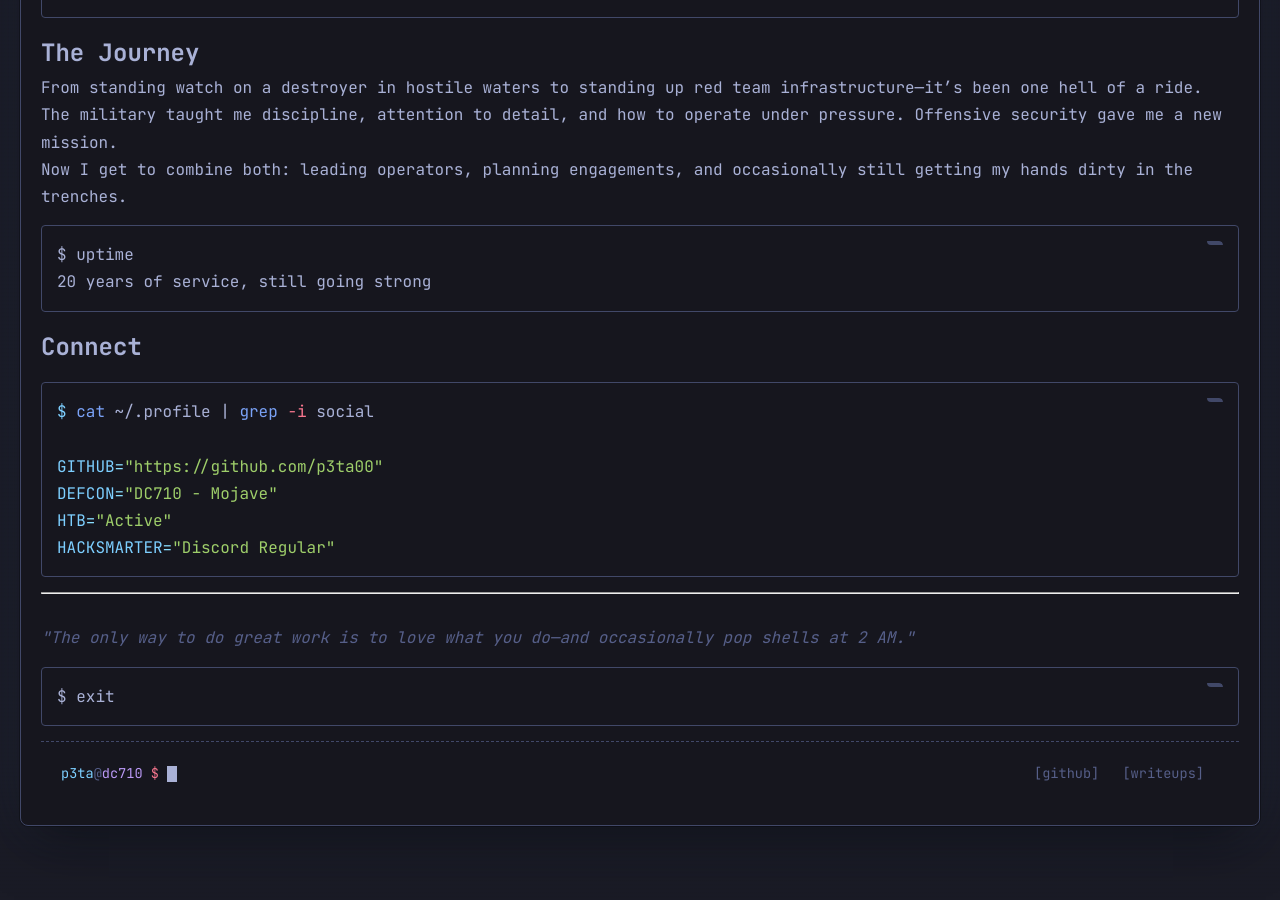
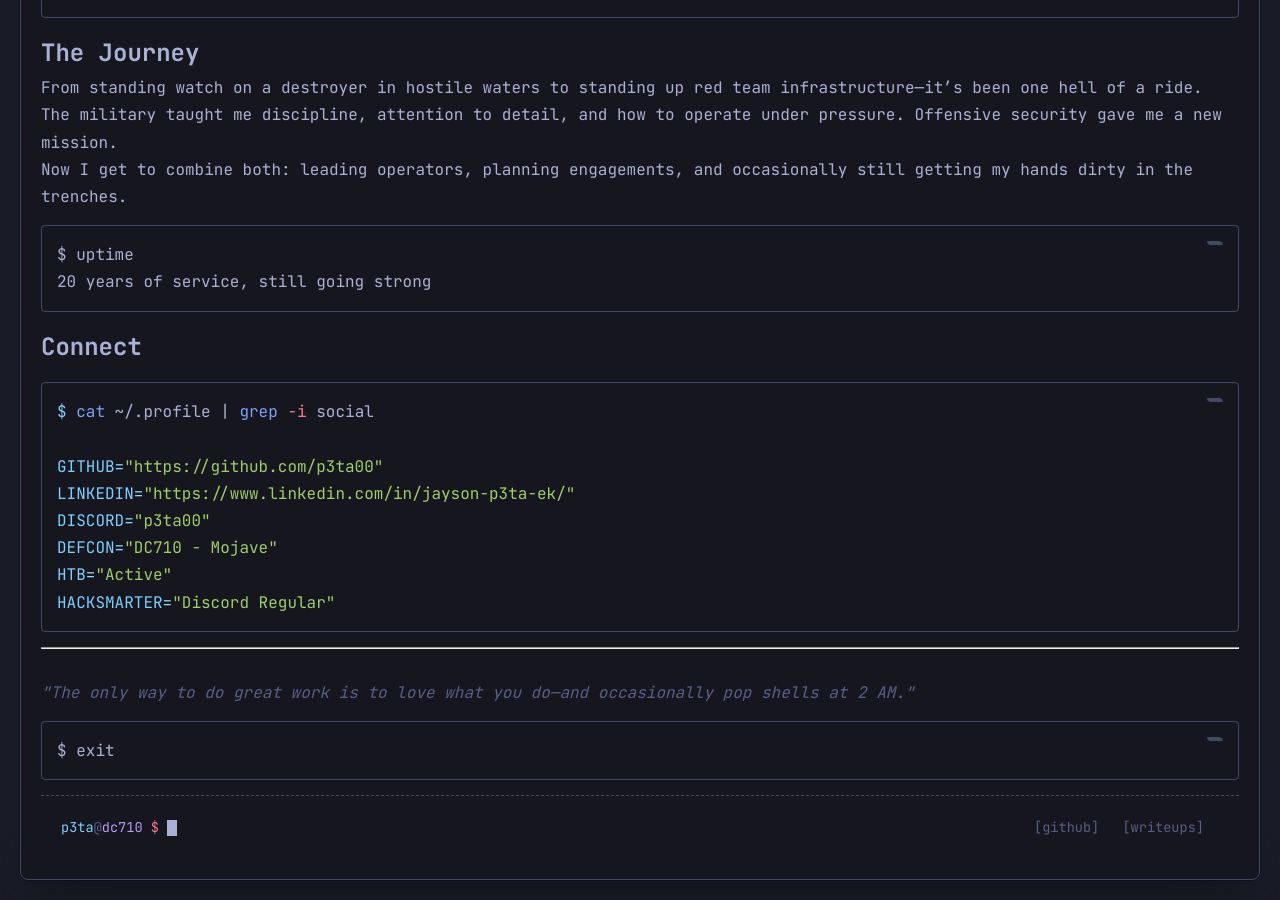
Before and after one commit to p3ta00/p3ta00.github.io, a Jekyll site: the page built from about.md, in a window 1280 px wide and 900 px high, scrolled down 2117 px. Built offline with Jekyll 4.4.1, drawn with Linux system fonts in a browser that asks for light colours; before the commit the page ends 2963 px from its top, so only the background shows below that.

Commit message:
Add LinkedIn and Discord to about page
🤖 Generated with [Claude Code](https://claude.com/claude-code)

Co-Authored-By: Claude Opus 4.5 <noreply@anthropic.com>

```diff
--- a/about.md
+++ b/about.md
@@ -93,6 +93,8 @@ $ uptime
 $ cat ~/.profile | grep -i social
 
 GITHUB="https://github.com/p3ta00"
+LINKEDIN="https://www.linkedin.com/in/jayson-p3ta-ek/"
+DISCORD="p3ta00"
 DEFCON="DC710 - Mojave"
 HTB="Active"
 HACKSMARTER="Discord Regular"
```
